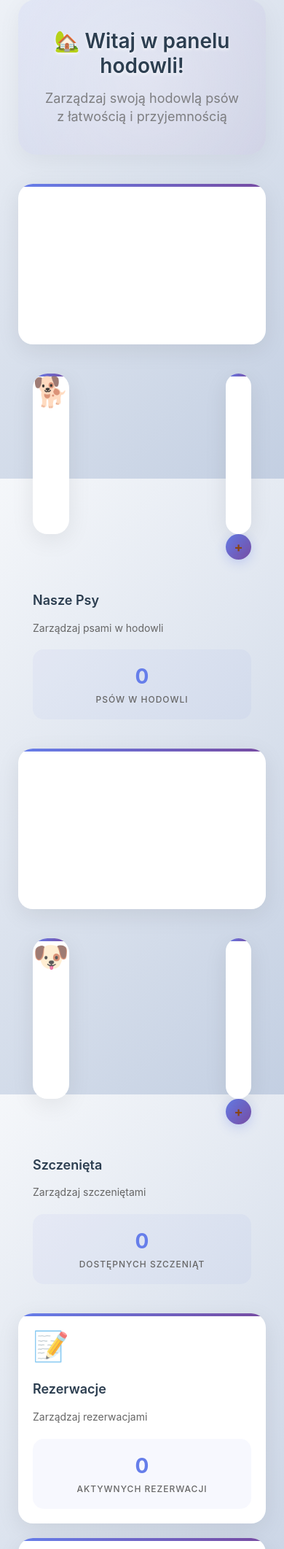
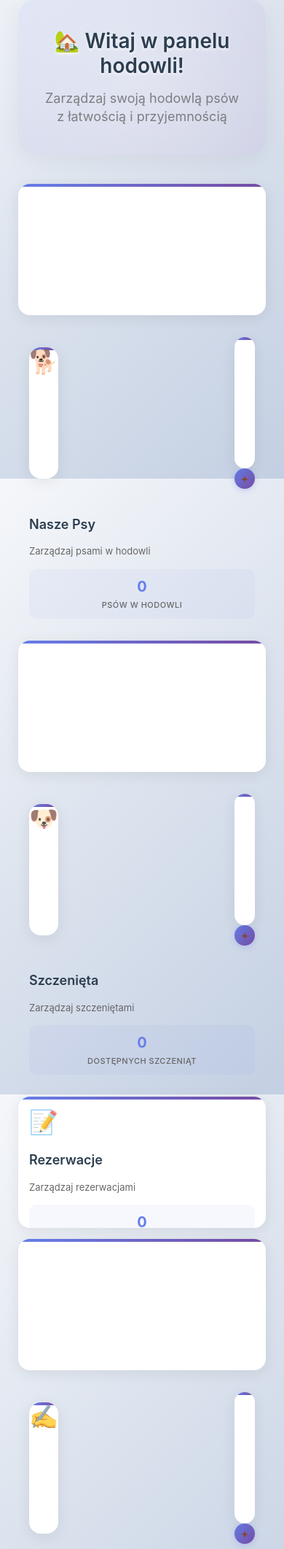
Before and after one commit to zwojciechowic/zwojciechowic, a Django app: template templates/admin/index.html in a window 390 px wide. Shown: the part 188-2311 px from the top of the page at 73% size. Run offline with Django 4.2, Linux system fonts and the light colour scheme; the template is opened without the code that fills it, so the values that code supplies are empty.

```diff
--- a/static/css/admin/components/dashboard.css
+++ b/static/css/admin/components/dashboard.css
@@ -44,22 +44,23 @@
 /* Management Grid - Wysokie karty */
 .management-grid {
     display: grid;
-    grid-template-columns: repeat(auto-fit, minmax(280px, 1fr));
-    gap: 30px;
+    grid-template-columns: repeat(auto-fit, minmax(250px, 1fr));
+    gap: 25px;
     margin-bottom: 40px;
+    max-width: 1400px;
 }
 
 .management-card {
     background: white;
-    border-radius: 20px;
+    border-radius: 16px;
     padding: 0;
     text-decoration: none;
     color: inherit;
-    box-shadow: 0 8px 32px rgba(0,0,0,0.08);
+    box-shadow: 0 4px 20px rgba(0,0,0,0.08);
     transition: all 0.3s ease;
     position: relative;
     overflow: hidden;
-    min-height: 280px;
+    height: 200px;
     display: flex;
     flex-direction: column;
 }
@@ -83,13 +84,13 @@
 .card-header {
     display: flex;
     justify-content: space-between;
-    align-items: flex-start;
-    padding: 25px 25px 15px 25px;
+    align-items: center;
+    padding: 20px 20px 10px 20px;
     position: relative;
 }
 
 .card-icon {
-    font-size: 48px;
+    font-size: 36px;
     opacity: 0.8;
 }
 
@@ -99,8 +100,8 @@
 }
 
 .add-button {
-    width: 40px;
-    height: 40px;
+    width: 32px;
+    height: 32px;
     background: linear-gradient(135deg, #667eea 0%, #764ba2 100%);
     border-radius: 50%;
     display: flex;
@@ -108,10 +109,10 @@
     justify-content: center;
     text-decoration: none;
     color: white;
-    font-size: 20px;
+    font-size: 16px;
     font-weight: bold;
     transition: all 0.3s ease;
-    box-shadow: 0 4px 15px rgba(102, 126, 234, 0.3);
+    box-shadow: 0 2px 8px rgba(102, 126, 234, 0.3);
 }
 
 .add-button:hover {
@@ -127,50 +128,49 @@
 
 /* Card Content */
 .card-content {
-    padding: 0 25px 25px 25px;
+    padding: 0 20px 20px 20px;
     flex-grow: 1;
     display: flex;
     flex-direction: column;
-    justify-content: space-between;
 }
 
 .card-content h3 {
     color: #667eea;
-    margin-bottom: 10px;
-    font-size: 22px;
+    margin-bottom: 5px;
+    font-size: 18px;
     font-weight: 600;
 }
 
 .card-content p {
     color: #666;
-    font-size: 14px;
-    margin-bottom: 20px;
-    flex-grow: 1;
+    font-size: 13px;
+    margin-bottom: 15px;
+    line-height: 1.4;
 }
 
 /* Card Stats */
 .card-stats {
     text-align: center;
-    padding: 20px;
+    padding: 12px;
     background: rgba(102, 126, 234, 0.05);
-    border-radius: 15px;
+    border-radius: 10px;
     margin-top: auto;
 }
 
 .stat-number {
     display: block;
-    font-size: 32px;
+    font-size: 24px;
     font-weight: 700;
     color: #667eea;
-    margin-bottom: 5px;
+    margin-bottom: 3px;
 }
 
 .stat-label {
     color: #666;
-    font-size: 12px;
+    font-size: 11px;
     font-weight: 500;
     text-transform: uppercase;
-    letter-spacing: 1px;
+    letter-spacing: 0.5px;
 }
 
 /* Special styling dla AboutPage */
@@ -195,50 +195,51 @@
 /* Responsive Design */
 @media (max-width: 1200px) {
     .management-grid {
-        grid-template-columns: repeat(2, 1fr);
-        gap: 25px;
+        grid-template-columns: repeat(3, 1fr);
+        gap: 20px;
     }
 }
 
-@media (max-width: 768px) {
+@media (max-width: 900px) {
+    .management-grid {
+        grid-template-columns: repeat(2, 1fr);
+        gap: 20px;
+    }
+}
+
+@media (max-width: 600px) {
     .management-grid {
         grid-template-columns: 1fr;
-        gap: 20px;
+        gap: 15px;
     }
 
     .management-card {
-        min-height: 250px;
+        height: 180px;
     }
 
     .card-header {
-        padding: 20px 20px 10px 20px;
+        padding: 15px 15px 8px 15px;
     }
 
     .card-content {
-        padding: 0 20px 20px 20px;
+        padding: 0 15px 15px 15px;
     }
 
     .card-icon {
-        font-size: 40px;
+        font-size: 32px;
     }
 
     .add-button {
-        width: 35px;
-        height: 35px;
-        font-size: 18px;
-    }
-}
-
-@media (max-width: 480px) {
-    .management-card {
-        min-height: 220px;
+        width: 28px;
+        height: 28px;
+        font-size: 14px;
     }
 
     .card-content h3 {
-        font-size: 20px;
+        font-size: 16px;
     }
 
     .stat-number {
-        font-size: 28px;
+        font-size: 20px;
     }
 }
```
